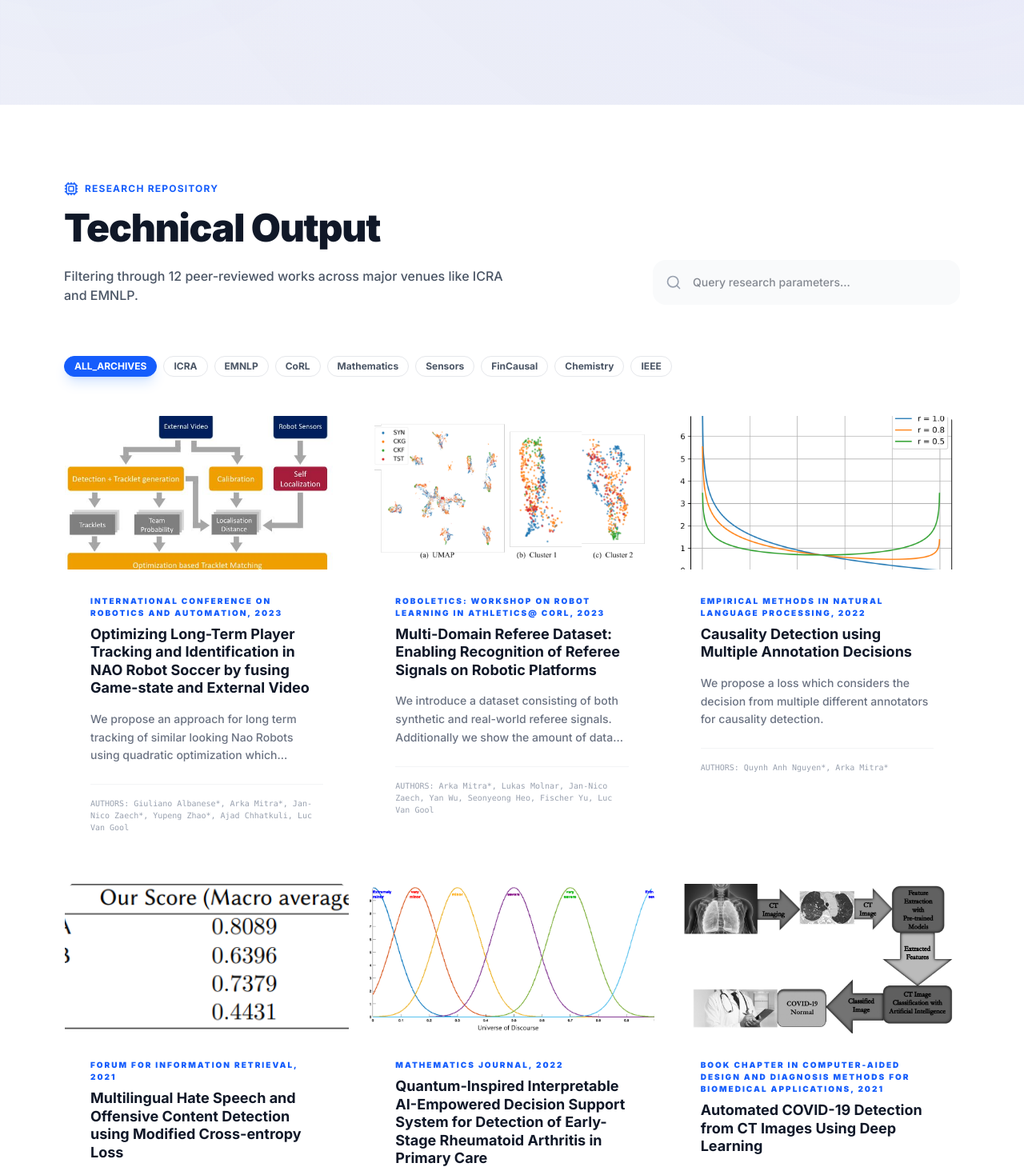
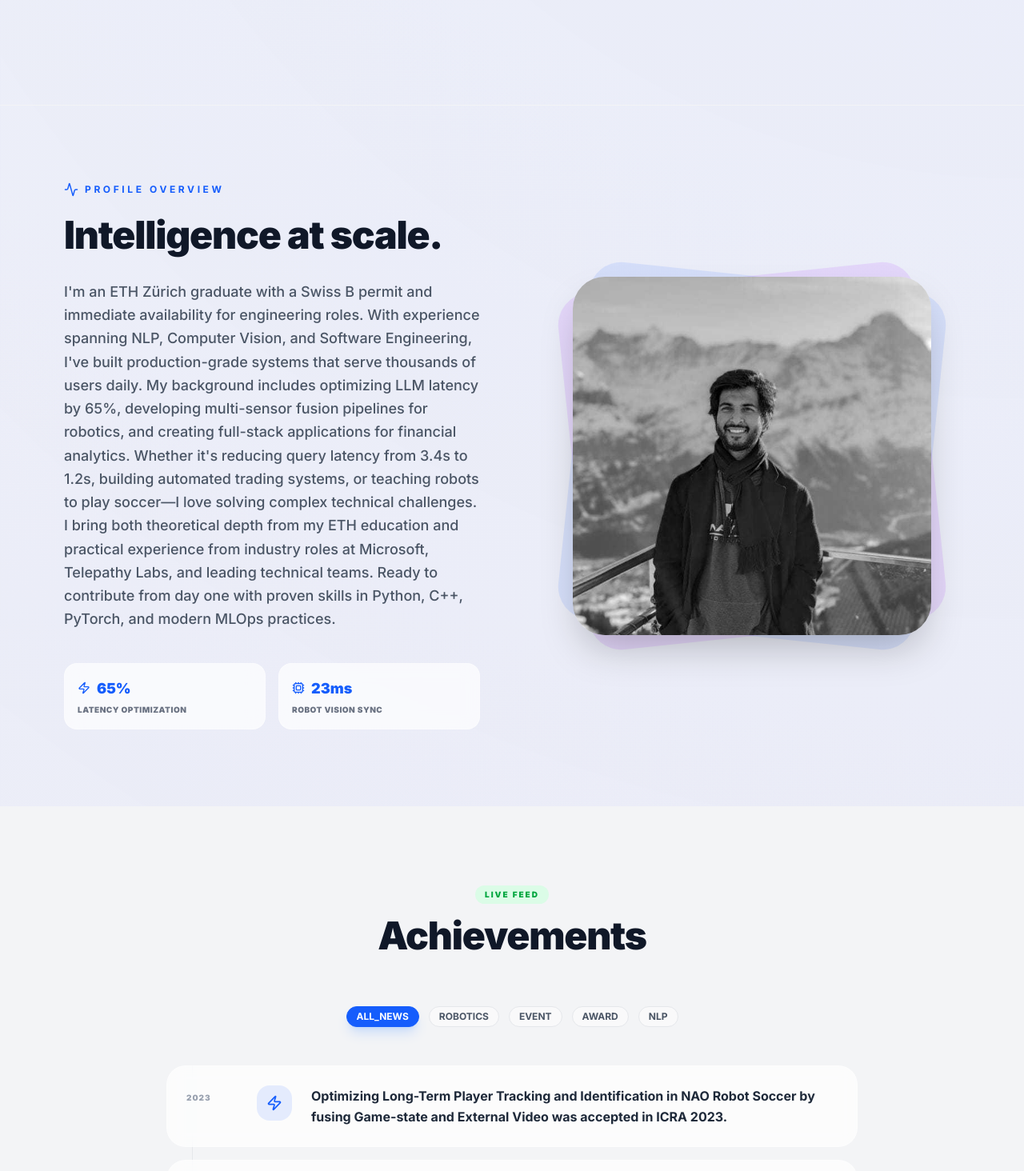
Before and after one commit to thearkamitra/thearkamitra.github.io, a Next.js app: page / in a window 1280 px wide. Shown: the part 740-2204 px from the top of the page at 80% size. Built offline with nearby package versions, Linux system fonts and the light colour scheme.

Commit message:
About me and news added

```diff
--- a/src/app/page.tsx
+++ b/src/app/page.tsx
@@ -20,7 +20,10 @@ import {
   X,
   FileText,
   Terminal,
-  Server
+  Server,
+  Activity,
+  Zap,
+  ChevronRight
 } from 'lucide-react'
 import { personalInfo, news, publications, projects, skills } from '@/data/portfolio'
 
@@ -81,27 +84,34 @@ export default function Home() {
   const [searchQuery, setSearchQuery] = useState('')
   const [selectedTag, setSelectedTag] = useState<string | null>(null)
   const [isMounted, setIsMounted] = useState(false)
+  const [activeNewsCategory, setActiveNewsCategory] = useState<string | null>(null)
 
   useEffect(() => {
     setIsMounted(true)
   }, [])
 
-  // Dynamic filter logic
+  // Dynamic filter logic for publications
   const filteredPublications = useMemo(() => {
     return publications.filter(pub => {
       const matchesSearch = pub.title.toLowerCase().includes(searchQuery.toLowerCase()) ||
                             pub.description.toLowerCase().includes(searchQuery.toLowerCase()) ||
                             pub.authors.toLowerCase().includes(searchQuery.toLowerCase())
 
-      const tags = pub.venue.toLowerCase() // Simple tag extraction from venue
+      const tags = pub.venue.toLowerCase()
       const matchesTag = !selectedTag || tags.includes(selectedTag.toLowerCase())
 
       return matchesSearch && matchesTag
     })
   }, [searchQuery, selectedTag])
 
-  // Extract common venues/tags for filtering
+  // Filter logic for news
+  const filteredNews = useMemo(() => {
+    if (!activeNewsCategory) return news;
+    return news.filter(item => item.type === activeNewsCategory);
+  }, [activeNewsCategory]);
+
   const allTags = ['ICRA', 'EMNLP', 'CoRL', 'Mathematics', 'Sensors', 'FinCausal', 'Chemistry', 'IEEE']
+  const newsCategories = Array.from(new Set(news.map(item => item.type)));
 
   if (!isMounted) return null
 
@@ -136,7 +146,7 @@ export default function Home() {
         </div>
       </nav>
 
-      {/* Hero: Higher Reactivity with Dynamic Text */}
+      {/* Hero Section */}
       <section className="relative pt-48 pb-32 overflow-hidden">
         <div className="max-w-6xl mx-auto px-4 text-center">
           <motion.div
@@ -186,14 +196,127 @@ export default function Home() {
             </div>
           </motion.div>
         </div>
-
-        {/* Background Decorative Elements */}
-        <div className="absolute top-1/4 -left-20 w-96 h-96 bg-blue-500/10 rounded-full blur-[120px] pointer-events-none" />
-        <div className="absolute bottom-1/4 -right-20 w-96 h-96 bg-purple-500/10 rounded-full blur-[120px] pointer-events-none" />
       </section>
 
-      {/* Publications: Highly Reactive Search & Filter */}
-      <section id="publications" className="py-24 bg-white dark:bg-gray-900/30">
+      {/* About Section: Re-added with Reactive Highlights */}
+      <section id="about" className="py-24 border-t border-gray-100 dark:border-gray-900">
+        <div className="max-w-6xl mx-auto px-4">
+          <div className="flex flex-col lg:flex-row items-center gap-20">
+            <motion.div
+              initial={{ opacity: 0, x: -30 }}
+              whileInView={{ opacity: 1, x: 0 }}
+              viewport={{ once: true }}
+              className="lg:w-1/2"
+            >
+              <div className="flex items-center gap-2 mb-6 text-blue-600 font-bold uppercase tracking-[0.3em] text-xs">
+                <Activity size={18} /> Profile Overview
+              </div>
+              <h2 className="text-5xl font-black mb-8 tracking-tight">Intelligence at scale.</h2>
+              <div className="space-y-6 text-lg text-gray-600 dark:text-gray-400 font-medium leading-relaxed">
+                <p>
+                  {personalInfo.about}
+                </p>
+                <div className="grid grid-cols-2 gap-4 pt-4">
+                  {[
+                    { label: 'Latency Optimization', value: '65%', icon: <Zap size={16} /> },
+                    { label: 'Robot Vision Sync', value: '23ms', icon: <Cpu size={16} /> },
+                  ].map((stat, i) => (
+                    <motion.div
+                      key={i}
+                      whileHover={{ y: -5 }}
+                      className="glass-effect p-4 rounded-2xl border border-blue-500/10"
+                    >
+                      <div className="flex items-center gap-2 text-blue-600 font-black mb-1">
+                        {stat.icon} {stat.value}
+                      </div>
+                      <div className="text-[10px] uppercase font-black text-gray-500 tracking-wider">{stat.label}</div>
+                    </motion.div>
+                  ))}
+                </div>
+              </div>
+            </motion.div>
+
+            <motion.div
+              initial={{ opacity: 0, x: 30 }}
+              whileInView={{ opacity: 1, x: 0 }}
+              viewport={{ once: true }}
+              className="lg:w-1/2 relative"
+            >
+              <div className="relative w-full aspect-square max-w-md mx-auto group">
+                <div className="absolute inset-0 bg-blue-600 rounded-[40px] rotate-6 group-hover:rotate-3 transition-transform duration-700 opacity-10"></div>
+                <div className="absolute inset-0 bg-purple-600 rounded-[40px] -rotate-6 group-hover:-rotate-3 transition-transform duration-700 opacity-10"></div>
+                <Image
+                  src="/images/arka_mitra.jpg"
+                  alt={personalInfo.name}
+                  fill
+                  className="object-cover rounded-[40px] shadow-2xl z-10 grayscale hover:grayscale-0 transition-all duration-700"
+                />
+              </div>
+            </motion.div>
+          </div>
+        </div>
+      </section>
+
+      {/* News Section: Re-added as Reactive Live Feed */}
+      <section id="news" className="py-24 bg-gray-100 dark:bg-gray-900/40">
+        <div className="max-w-4xl mx-auto px-4">
+          <div className="text-center mb-16">
+            <div className="inline-flex items-center gap-2 px-3 py-1 rounded-full bg-green-100 dark:bg-green-900/30 text-green-600 dark:text-green-400 text-[10px] font-black uppercase tracking-[0.2em] mb-4">
+              Live Feed
+            </div>
+            <h2 className="text-5xl font-black tracking-tight">Achievements</h2>
+          </div>
+
+          <div className="flex flex-wrap justify-center gap-3 mb-12">
+            <Tag
+              text="ALL_NEWS"
+              active={activeNewsCategory === null}
+              onClick={() => setActiveNewsCategory(null)}
+            />
+            {newsCategories.map(cat => (
+              <Tag
+                key={cat}
+                text={cat.toUpperCase()}
+                active={activeNewsCategory === cat}
+                onClick={() => setActiveNewsCategory(cat)}
+              />
+            ))}
+          </div>
+
+          <div className="space-y-4 relative">
+            <div className="absolute left-8 top-0 bottom-0 w-px bg-gray-200 dark:bg-gray-800 hidden md:block" />
+            <AnimatePresence mode='popLayout'>
+              {filteredNews.map((item, index) => (
+                <motion.div
+                  key={item.content}
+                  layout
+                  initial={{ opacity: 0, x: -20 }}
+                  animate={{ opacity: 1, x: 0 }}
+                  exit={{ opacity: 0, x: 20 }}
+                  transition={{ delay: index * 0.05 }}
+                  className="glass-effect p-6 rounded-3xl flex items-start gap-6 relative z-10 group hover:border-blue-500/30 transition-colors"
+                >
+                  <div className="hidden md:flex flex-shrink-0 w-16 text-[10px] font-black text-gray-400 dark:text-gray-600 uppercase tracking-widest pt-2">
+                    {item.date}
+                  </div>
+                  <div className="flex-shrink-0 bg-blue-600/10 text-blue-600 p-3 rounded-2xl group-hover:bg-blue-600 group-hover:text-white transition-colors duration-500">
+                    {item.type === 'award' ? <Trophy size={20} /> : <Zap size={20} />}
+                  </div>
+                  <div className="flex-grow">
+                    <div className="md:hidden text-[10px] font-black text-blue-600 mb-1">{item.date}</div>
+                    <p className="text-gray-800 dark:text-gray-200 font-bold leading-relaxed">
+                      {item.content}
+                    </p>
+                  </div>
+                </motion.div>
+              ))}
+            </AnimatePresence>
+          </div>
+        </div>
+      </section>
+
+      {/* Publications Section */}
+      <section id="publications" className="py-24">
         <div className="max-w-6xl mx-auto px-4">
           <div className="flex flex-col lg:flex-row lg:items-end justify-between mb-16 gap-8">
             <div className="max-w-xl">
@@ -206,7 +329,6 @@ export default function Home() {
               </p>
             </div>
 
-            {/* Reactive Search Bar */}
             <div className="w-full lg:w-96">
               <div className="relative group">
                 <Search className="absolute left-4 top-1/2 -translate-y-1/2 text-gray-400 group-focus-within:text-blue-500 transition-colors" size={20} />
@@ -229,7 +351,6 @@ export default function Home() {
             </div>
           </div>
 
-          {/* Tag Filter Cloud */}
           <div className="flex flex-wrap gap-2 mb-12">
             <Tag
               text="ALL_ARCHIVES"
@@ -305,7 +426,7 @@ export default function Home() {
         </div>
       </section>
 
-      {/* Expertise: Senior Engineer Focus */}
+      {/* Expertise Section */}
       <section id="skills" className="py-32 bg-gray-900 text-white relative overflow-hidden">
         <div className="max-w-6xl mx-auto px-4 relative z-10">
           <div className="grid lg:grid-cols-2 gap-24 items-center">
@@ -338,7 +459,6 @@ export default function Home() {
               </div>
             </div>
 
-            {/* Decorative Visual for "Engineer" vibe */}
             <div className="hidden lg:block relative">
               <div className="absolute inset-0 bg-blue-600/20 blur-[100px] rounded-full" />
               <div className="relative glass-effect p-1 bg-white/5 rounded-[40px] border border-white/10 overflow-hidden shadow-2xl">
```
